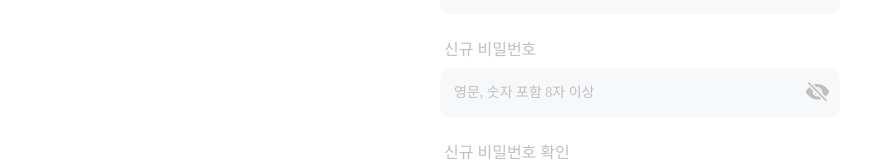
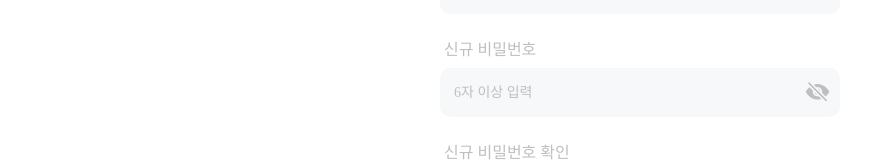
Before and after one commit to Minn97u/Do-High, a React (Create React App) app: page /mypage/pwchange in a window 1280 px wide. Shown: the part 192-359 px from the top of the page, without its empty margins (0-873 px from the left). Built offline with nearby package versions, Linux system fonts and the light colour scheme; no server answers; a web font is replaced by a local one.

Commit message:
hotfix: 비밀번호 규정 수정

```diff
--- a/src/pages/PwChange.js
+++ b/src/pages/PwChange.js
@@ -13,7 +13,7 @@ const PwChange = () => {
   const [showConfirmPassword, setShowConfirmPassword] = useState(false);
   const [isPasswordDuplicate, setIsPasswordDuplicate] = useState(null);
   const [isSubmitting, setIsSubmitting] = useState(false);
-  const [isCurrentPasswordValid, setIsCurrentPasswordValid] = useState(null); // true: 올바른 현재 비밀번호, false: 틀린 현재 비밀번호
+  const [isCurrentPasswordValid, setIsCurrentPasswordValid] = useState(null);
   const [checkingPassword, setCheckingPassword] = useState(false);
 
   const {
@@ -145,14 +145,13 @@ const PwChange = () => {
           <PasswordContainer>
             <Input
               type={showNewPassword ? "text" : "password"}
-              placeholder="영문, 숫자 포함 8자 이상"
+              placeholder="6자 이상 입력"
               hasError={!!errors.newPassword || isPasswordDuplicate === true}
               {...register("newPassword", {
                 required: "신규 비밀번호를 입력해주세요.",
-                pattern: {
-                  value: /^(?=.*[A-Za-z])(?=.*\d)[A-Za-z\d]{8,}$/,
-                  message:
-                    "비밀번호는 영문, 숫자를 포함하고 8자 이상이어야 합니다.",
+                minLength: {
+                  value: 6,
+                  message: "비밀번호는 6자 이상이어야 합니다.",
                 },
               })}
             />
@@ -164,8 +163,6 @@ const PwChange = () => {
             <ErrorMessage>{errors.newPassword.message}</ErrorMessage>
           ) : isPasswordDuplicate === true ? (
             <ErrorMessage>기존 비밀번호와 동일합니다.</ErrorMessage>
-          ) : isPasswordDuplicate === false ? (
-            <></>
           ) : null}
         </InputContainer>
 
```
